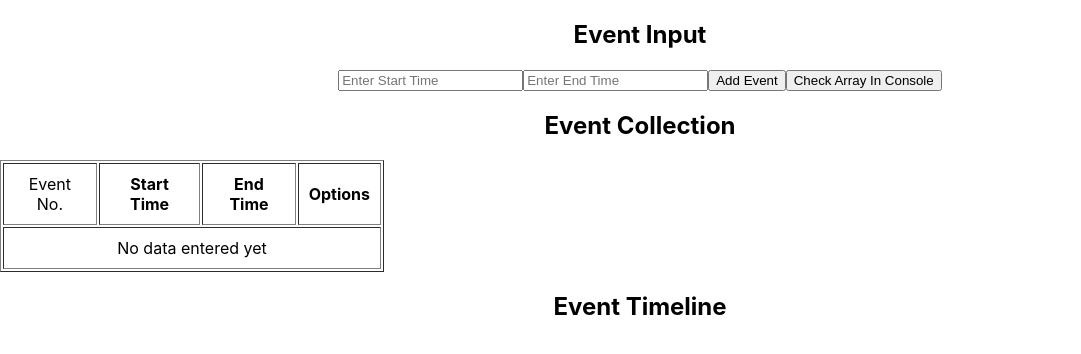
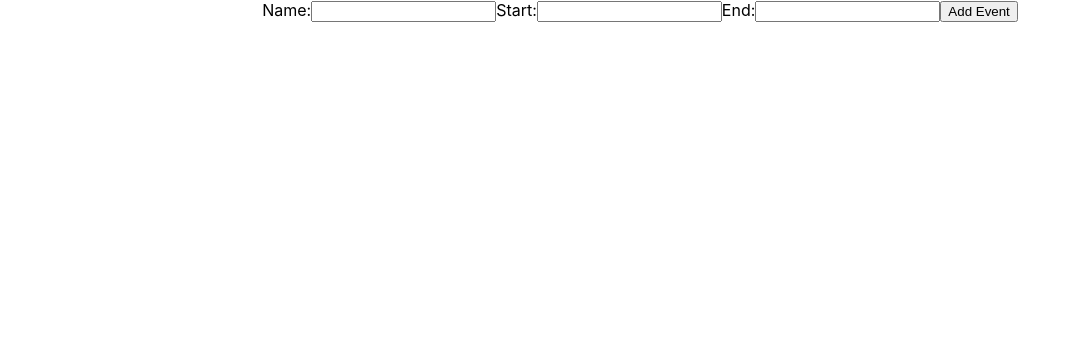
Before and after one commit to ccd330/SST-Code-Challenge, a React (Create React App) app in the folder timeline-challenge/: page / in a window 1280 px wide. Shown: the top 354 px of the page, without its empty margins (0-1081 px from the left). Built offline with nearby package versions, Linux system fonts and the light colour scheme.

Commit message:
events are showing up in the correct order but not on the same levels

```diff
--- a/timeline-challenge/src/App.js
+++ b/timeline-challenge/src/App.js
@@ -1,12 +1,20 @@
-import './App.css';
-import NewEventForm from './NewEventForm';
+import React, {useState} from 'react';
+import Timeline from './timeline';
+import EventForm from './form';
 
-function App() {
+const App = () => {
+  const [events, setEvents] = useState([]);
+
+  const addEvent = (event) => {
+    setEvents([...events, event]);
+  };
+
   return (
-    <div>
-        <NewEventForm></NewEventForm>
+    <div className="app">
+      <EventForm onSubmit={addEvent} />
+      <Timeline events={events} />
     </div>
   );
-}
+};
 
 export default App;
--- a/timeline-challenge/src/NewEventForm.js
+++ b/timeline-challenge/src/NewEventForm.js
@@ -1,115 +1,140 @@
-import React,{ useState } from 'react'
+// import React,{ useState } from 'react'
 
-function NewEventForm() {
-    const [inputArr, setInputArr] = useState([])
-    const [inputData, setInputData] = useState({startTime: "", endTime: ""})
+// function NewEventForm() {
+//     const [inputArr, setInputArr] = useState([])
+//     const [inputData, setInputData] = useState({startTime: "", endTime: ""})
 
-    function handleChange(e) {
-        setInputData({
-            ...inputData,
-            [e.target.name]: e.target.value
-        })
+//     function handleChange(e) {
+//         setInputData({
+//             ...inputData,
+//             [e.target.name]: e.target.value
+//         })
 
-    }
+//     }
 
-    let {startTime, endTime} = inputData;
-    function addEvent() {
-        setInputArr([
-            ...inputArr, {
-                startTime,
-                endTime
-            }
-        ])
+//     let {startTime, endTime} = inputData;
+//     function addEvent() {
+//         setInputArr([
+//             ...inputArr, {
+//                 startTime,
+//                 endTime
+//             }
+//         ])
 
-        console.log(inputData)
-        setInputData({ startTime: "", endTime: "" })
+//         console.log(inputData)
+//         setInputData({ startTime: "", endTime: "" })
 
-    }
-    let deleteHandle =(i)=>{
-        let newDataArr=[...inputArr]
-        newDataArr.splice(i,1)
-        setInputArr(newDataArr)
-    }
-    function checkArray() {
-        console.log("Object stored in array", inputArr)
-    }
+//     }
+//     let deleteHandle =(i)=>{
+//         let newDataArr=[...inputArr]
+//         newDataArr.splice(i,1)
+//         setInputArr(newDataArr)
+//     }
+//     function checkArray() {
+//         console.log("Object stored in array", inputArr)
+//     }
 
-    function transformString() {
-        let stringArr = inputArr;
-        //convert array of objects to array of arrays
-        var array = stringArr.map((obj) => {
-            //startTime, endTime
-            return Object.keys(obj).map((key) =>{
-                return obj[key]
-            })
-        });
-        //convert the strings inside the arrays to integers for comparison
-        for (var i in array) {
-            array[i][0] = +array[i][0];
-            array[i][1] = +array[i][1];
-        };
+//     function transformString() {
+//         let stringArr = inputArr;
+//         //convert array of objects to array of arrays
+//         var array = stringArr.map((obj) => {
+//             //startTime, endTime
+//             return Object.keys(obj).map((key) =>{
+//                 return obj[key]
+//             })
+//         });
+//         //convert the strings inside the arrays to integers for comparison
+//         for (var i in array) {
+//             array[i][0] = +array[i][0];
+//             array[i][1] = +array[i][1];
+//         };
 
-        array.sort(function(a,b) {
-            return a[0]-b[0];
-        });
+//         array.sort(function(a,b) {
+//             console.log(a,b);
+//             //given [[5,10],[4,9]], a is [4,9] and b is [5,10]
+//             return a[0]-b[0];
+//         });
+
+//         //add first array in array to level 1
+
+//         //loop through arrays in array to compare
+//         //ex: [[0,5],[2,6],[]7,10]
+//         // function intervals(array) {
+//         //     for (let i = 1; i < array.length; i++) {
+//         //         let count = 0;
+//         //         let previous = 0;
+//         //         let current = array[i];
+//         //         if(current[0] < array[prev][1]){
+//         //             count++;
+//         //         } else {
+//         //             previous = 1;
+//         //         }
+//         //     }
+//         //     return count;
+//         // }
 
 
-        console.log("Arrays stored in array", array);
 
-    }
+//         console.log("Arrays stored in array", array);
 
-    return (
-        <div>
-            <h2>Event Input</h2>
-            <input
-                type="text"
-                name='startTime'
-                value={inputData.startTime}
-                onChange={handleChange}
-                placeholder="Enter Start Time"/>
-            <input
-                type="text"
-                name='endTime'
-                value={inputData.endTime}
-                onChange={handleChange}
-                placeholder="Enter End Time"/>
+//     }
 
-            <button onClick={addEvent}>Add Event</button>
-            <button onClick={() => {
-                checkArray();
-                transformString();
-            }}>Check Array In Console</button>
+//     // function addLevel() {
 
-            <h2>Event Collection</h2>
+//     // }
 
-            <table border={1} width="30%" cellPadding={10}>
-                <tbody>
-                    <tr>
-                        <td>Event No.</td>
-                        <th>Start Time </th>
-                        <th>End Time</th>
-                        <th>Options</th>
-                    </tr>
-                    {inputArr.length < 1 ?
-                        <tr>
-                            <td colSpan={4}>No data entered yet</td>
-                        </tr>:
-                        inputArr.map((info, ind) => {
-                            return (
-                                <tr key={ind}>
-                                    <td>{ind + 1}</td>
-                                    <td>{info.startTime}</td>
-                                    <td>{info.endTime}</td>
-                                    <td><button onClick={()=>deleteHandle(ind)}>Delete</button></td>
-                                </tr>
-                            )
-                        })
-                    }
-                </tbody>
-            </table>
-            <h2>Event Timeline</h2>
-        </div>
-    );
-}
+//     return (
+//         <div>
+//             <h2>Event Input</h2>
+//             <input
+//                 type="text"
+//                 name='startTime'
+//                 value={inputData.startTime}
+//                 onChange={handleChange}
+//                 placeholder="Enter Start Time"/>
+//             <input
+//                 type="text"
+//                 name='endTime'
+//                 value={inputData.endTime}
+//                 onChange={handleChange}
+//                 placeholder="Enter End Time"/>
 
-export default NewEventForm;
+//             <button onClick={addEvent}>Add Event</button>
+//             <button onClick={() => {
+//                 checkArray();
+//                 transformString();
+//             }}>Check Array In Console</button>
+
+//             <h2>Event Collection</h2>
+
+//             <table border={1} width="30%" cellPadding={10}>
+//                 <tbody>
+//                     <tr>
+//                         <td>Event No.</td>
+//                         <th>Start Time </th>
+//                         <th>End Time</th>
+//                         <th>Options</th>
+//                     </tr>
+//                     {inputArr.length < 1 ?
+//                         <tr>
+//                             <td colSpan={4}>No data entered yet</td>
+//                         </tr>:
+//                         inputArr.map((info, ind) => {
+//                             return (
+//                                 <tr key={ind}>
+//                                     <td>{ind + 1}</td>
+//                                     <td>{info.startTime}</td>
+//                                     <td>{info.endTime}</td>
+//                                     <td><button onClick={()=>deleteHandle(ind)}>Delete</button></td>
+//                                 </tr>
+//                             )
+//                         })
+//                     }
+//                 </tbody>
+//             </table>
+//             <h2>Event Timeline</h2>
+//         </div>
+//     );
+// }
+
+// export default NewEventForm;
--- /dev/null
+++ b/timeline-challenge/src/form.js
@@ -0,0 +1,52 @@
+import React, { useState } from 'react';
+
+const EventForm = ({ onSubmit }) => {
+    const [name, setName] = useState('');
+    const [start, setStart] = useState('');
+    const [end, setEnd] = useState('');
+
+    const handleSubmit = (e) => {
+        e.preventDefault();
+        // Validate the form data and add the new event to the list
+        const startTime = parseInt(start);
+        const endTime = parseInt(end);
+        if (!isNaN(startTime) && !isNaN(endTime) && startTime < endTime) {
+        onSubmit({ name, start: startTime, end: endTime });
+        }
+    };
+
+    return (
+        <form onSubmit={handleSubmit}>
+        <label>
+            Name:
+            <input
+            name="name"
+            type="text"
+            value={name}
+            onChange={(e) => setName(e.target.value)}
+            />
+        </label>
+        <label>
+            Start:
+            <input
+            name="start"
+            type="number"
+            value={start}
+            onChange={(e) => setStart(e.target.value)}
+            />
+        </label>
+        <label>
+            End:
+            <input
+            name="end"
+            type="number"
+            value={end}
+            onChange={(e) => setEnd(e.target.value)}
+            />
+        </label>
+        <button type="submit">Add Event</button>
+        </form>
+    );
+};
+
+export default EventForm;
--- /dev/null
+++ b/timeline-challenge/src/timeline.js
@@ -0,0 +1,43 @@
+import React from 'react';
+
+const Timeline = ({ events }) => {
+  // Sort the events by start time
+    events.sort((a, b) => a.start - b.start);
+
+    return (
+        <div className="timeline">
+        {events.map((event, index) => {
+            // Initialize an array to keep track of which levels are occupied at a given time
+            const occupiedLevels = new Array(events.length).fill(false);
+
+            // Find the lowest unoccupied level for this event
+            let level = 0;
+            while (occupiedLevels[level]) {
+            level++;
+            }
+
+            // Mark this level as occupied
+            for (let i = event.start; i < event.end; i++) {
+            occupiedLevels[level] = true;
+            }
+
+            // Render the event block on the timeline
+            return (
+            <div
+                key={index}
+                className="event-block"
+                style={{
+                top: level * 50,
+                width: event.end - event.start,
+                left: event.start,
+                }}
+            >
+                {event.name}
+            </div>
+            );
+        })}
+        </div>
+    );
+};
+
+export default Timeline;
```
